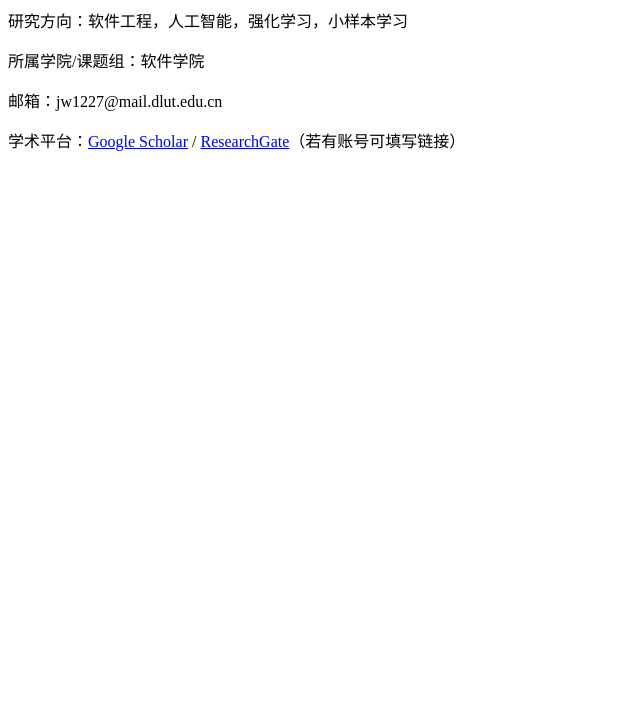
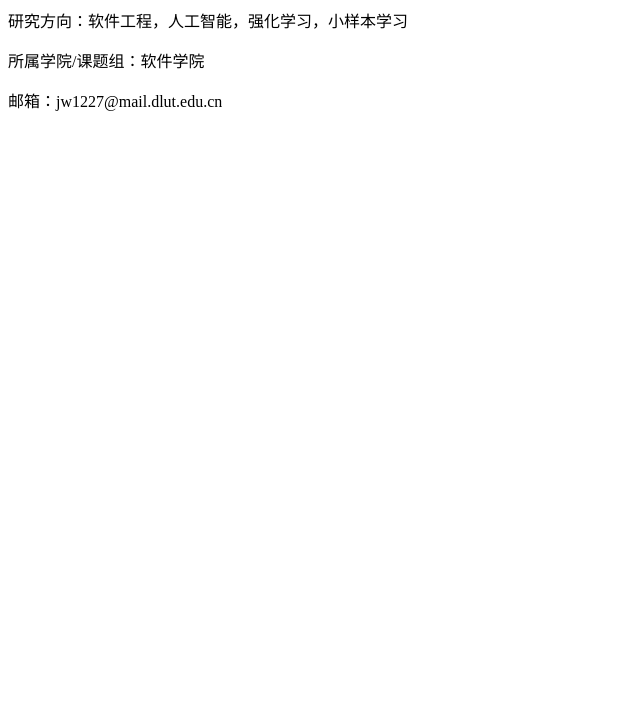
Before and after one commit to 20212241044/20212241044.github.io, a plain HTML site: page index.html in a window 1280 px wide. Shown: the part 81-800 px from the top of the page, without its empty margins (0-640 px from the left). Drawn offline with Linux system fonts and the light colour scheme.

Commit message:
Update index.html

```diff
--- a/index.html
+++ b/index.html
@@ -9,6 +9,5 @@
     <p>研究方向：软件工程，人工智能，强化学习，小样本学习</p>
     <p>所属学院/课题组：软件学院</p>
     <p>邮箱：jw1227@mail.dlut.edu.cn</p>
-    <p>学术平台：<a href="https://scholar.google.com/" target="_blank">Google Scholar</a> / <a href="https://www.researchgate.net/" target="_blank">ResearchGate</a>（若有账号可填写链接）</p>
 </body>
 </html>
```
